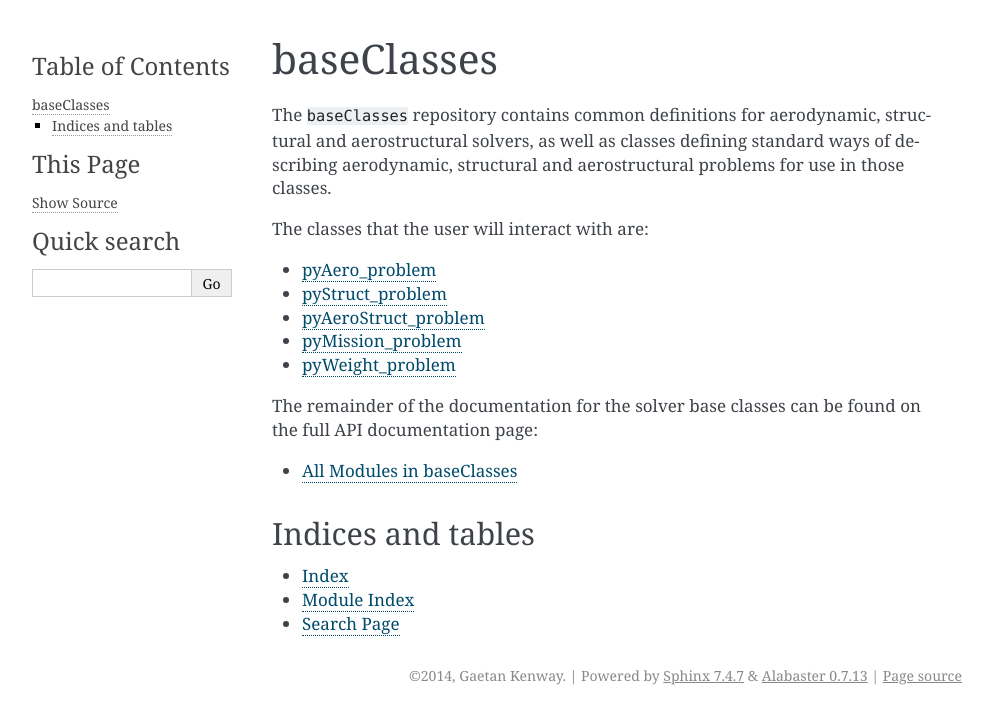
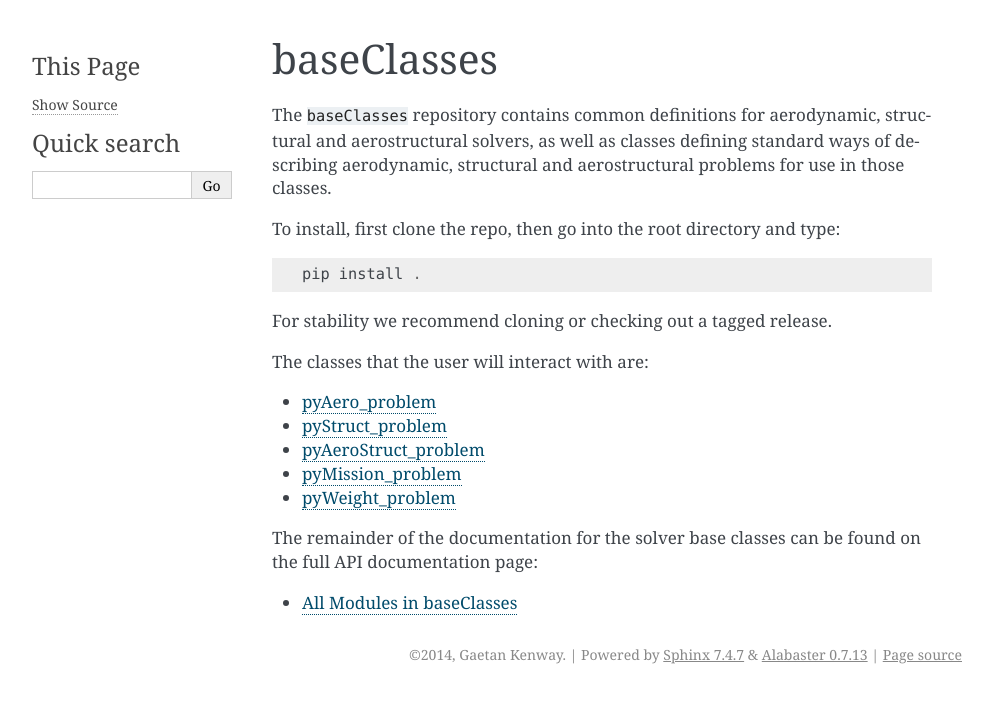
Before and after one commit to mdolab/baseclasses, a Sphinx documentation site: the page built from doc/index.rst, in a window 1280 px wide. Shown: the top 724 px of the page, without its empty margins (148-1141 px from the left). Built offline with Sphinx 7.4.7, drawn with Linux system fonts in a browser that asks for light colours.

Commit message:
Update index.rst

```diff
--- a/doc/index.rst
+++ b/doc/index.rst
@@ -13,6 +13,12 @@ The ``baseClasses`` repository contains common definitions for
 aerodynamic, structural and aerostructural solvers, as well as classes
 defining standard ways of describing aerodynamic, structural and
 aerostructural problems for use in those classes.
+
+To install, first clone the repo, then go into the root directory and type::
+
+   pip install .
+
+For stability we recommend cloning or checking out a tagged release.
 
 The classes that the user will interact with are:
 
@@ -32,10 +38,3 @@ found on the full API documentation page:
    :maxdepth: 1
 
    API
-
-Indices and tables
-==================
-
-* :ref:`genindex`
-* :ref:`modindex`
-* :ref:`search`
```
